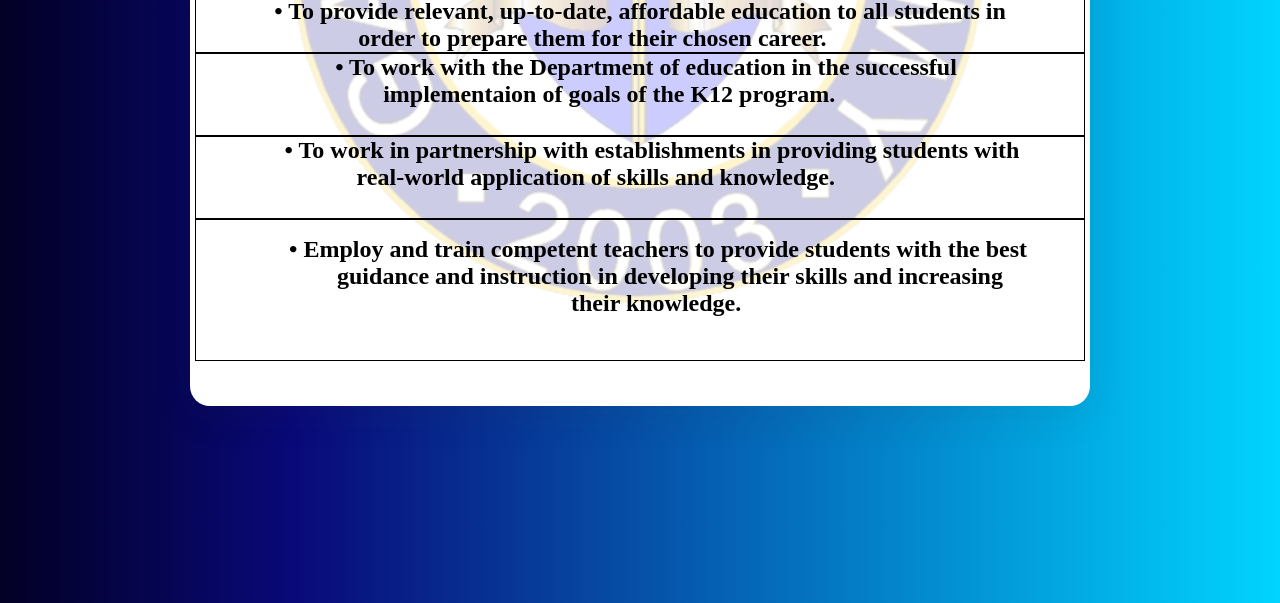
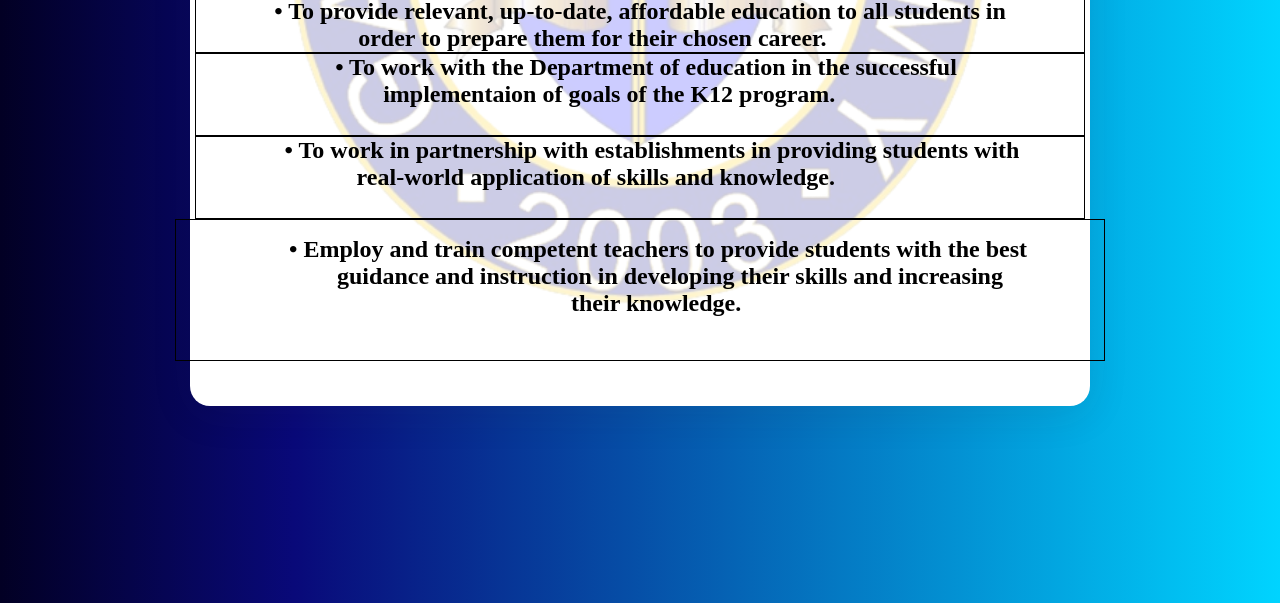
Before and after one commit to s2pidmaaarxc/Galilee-Academy-Practical-Exam, a plain HTML site: page index.html in a window 1280 px wide. Shown: the part 494-1097 px from the top of the page. Drawn offline with Linux system fonts and the light colour scheme.

Commit message:
styles.css

```diff
--- a/styles.css
+++ b/styles.css
@@ -198,6 +198,6 @@ body {
   justify-content: center;
   align-items: center;
   border: 1px solid #000;
-  width: 890px;
+  width: 930px;
   height: 100%;
 }
```
